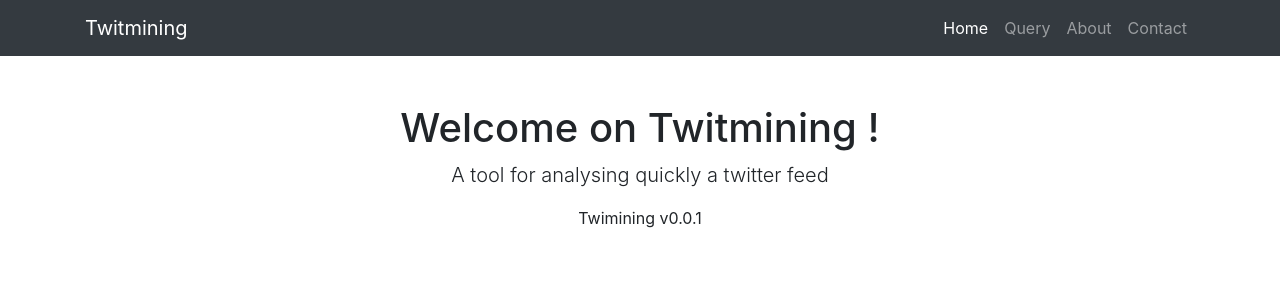
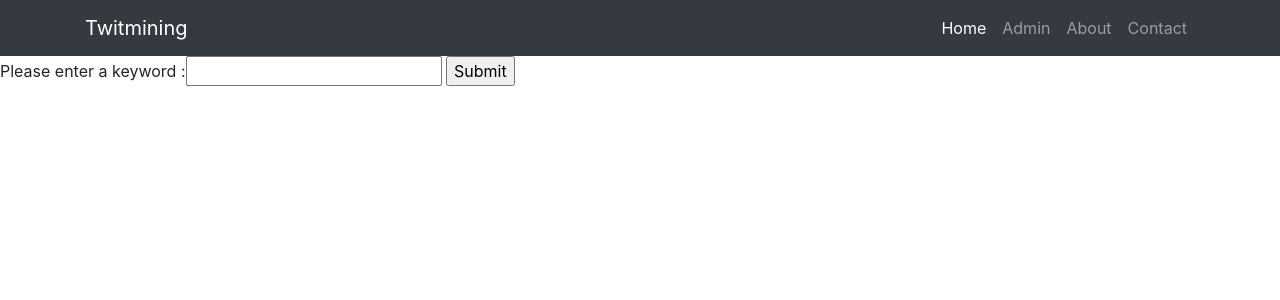
Before and after one commit to nicohlr/twitmining, a Django app: page /twitmining/ in a window 1280 px wide. Shown: the top 300 px of the page. Run offline with Django 3.2, Linux system fonts and the light colour scheme; parts of the project's set-up code (start-up, migrations or seed data) failed here and were passed over; some libraries are stand-ins or nearby versions.

Commit message:
Add a form for collecting a keyword from the user

```diff
--- a/templates/base.html
+++ b/templates/base.html
@@ -48,7 +48,7 @@
                             </a>
                         </li>
                         <li class="nav-item">
-                            <a class="nav-link" href="/twitmining/query/">Query</a>
+                            <a class="nav-link" href="/admin/">Admin</a>
                         </li>
                         <li class="nav-item">
                             <a class="nav-link" href="twitmining/about/">About</a>
--- a/twitmining/admin.py
+++ b/twitmining/admin.py
@@ -1,6 +1,7 @@
 from django.contrib import admin
-from .models import Tweet
+from .models import Tweet, Keyword
 
 # Register your models here.
 
 admin.site.register(Tweet)
+admin.site.register(Keyword)
--- /dev/null
+++ b/twitmining/forms.py
@@ -0,0 +1,8 @@
+from django import forms
+from twitmining.models import Keyword
+
+class KeywordForm(forms.ModelForm):
+
+    class Meta:
+        model = Keyword
+        fields = '__all__'
--- a/twitmining/models.py
+++ b/twitmining/models.py
@@ -7,3 +7,10 @@ class Tweet(models.Model):
 
     def __str__(self):
         return self.id_number
+
+
+class Keyword(models.Model):
+    keyword = models.CharField(max_length=100, verbose_name='Please enter a keyword :')
+
+    def __str__(self):
+        return self.keyword
--- /dev/null
+++ b/twitmining/templates/twitmining/home.html
@@ -0,0 +1,9 @@
+{% extends "base.html" %}
+{% block title %} Twitmining {% endblock %}
+{% block content %}
+    <form method="post">
+        {% csrf_token %}
+        {{ form }}
+        <input type="submit" value="Submit" />
+    </form>
+{% endblock %}
--- a/twitmining/views.py
+++ b/twitmining/views.py
@@ -1,17 +1,34 @@
-from django.shortcuts import render
-from django.http import HttpResponse
-from twitmining.models import Tweet
+from django.shortcuts import render, redirect
+from twitmining.models import Tweet, Keyword
 from twitmining.config import t
+from twitmining.forms import KeywordForm
+
 # Create your views here.
 
 
 def home(request):
-    return render(request, 'base.html')
+    # if this is a POST request we need to process the form data
+    if request.method == 'POST':
+        # create a form instance and populate it with data from the request:
+        form = KeywordForm(request.POST)
+        # check whether it's valid:
+        if form.is_valid():
+            Keyword.objects.create(keyword=form.cleaned_data['keyword']).save()
+            return redirect('query')
+
+    # if a GET (or any other method) we'll create a blank form
+    else:
+        form = KeywordForm()
+
+    return render(request, './twitmining/home.html', {'form': form})
 
 
 def query(request):
     Tweet.objects.all().delete()
-    tweets = t.search.tweets(q="django", count=10)
+    assert len(Tweet.objects.all()) == 0
+    assert len(Keyword.objects.all()) != 0, 'putain'
+    tweets = t.search.tweets(q=str(Keyword.objects.all()[0]), count=10)
+    Keyword.objects.all().delete()
     links = []
     count = 0
     for tweet in tweets['statuses']:
```
Also changed, not shown: db.sqlite3.
